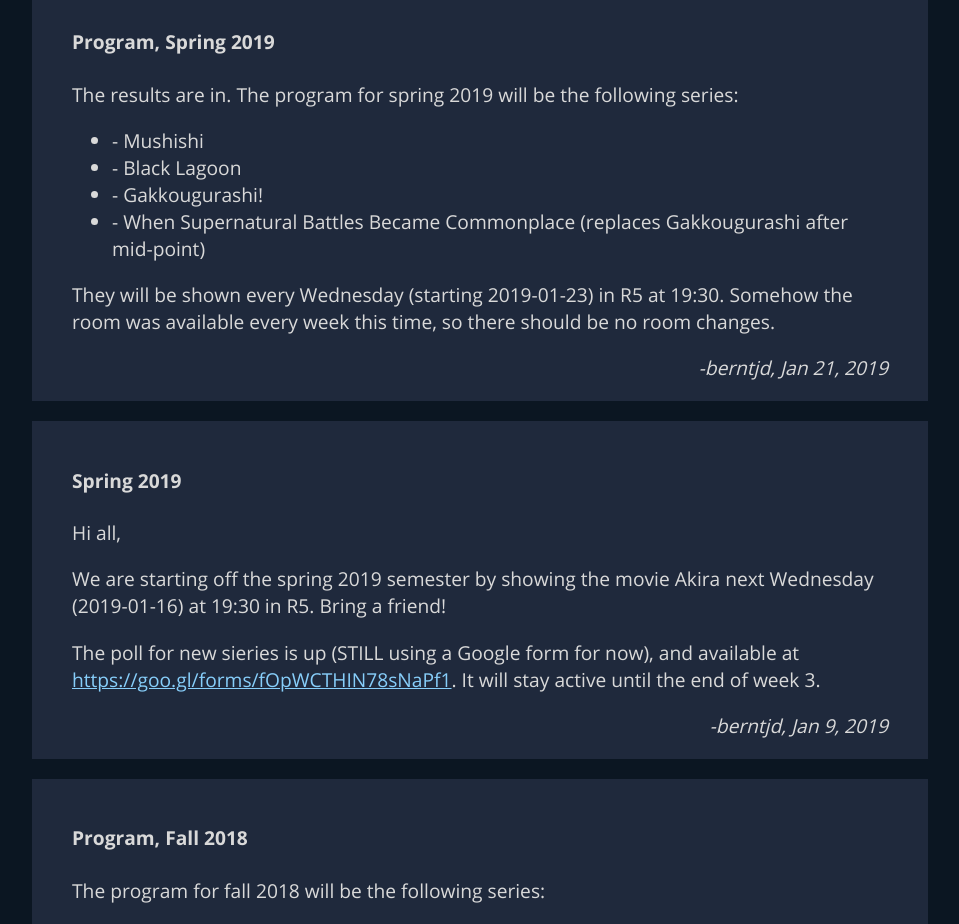
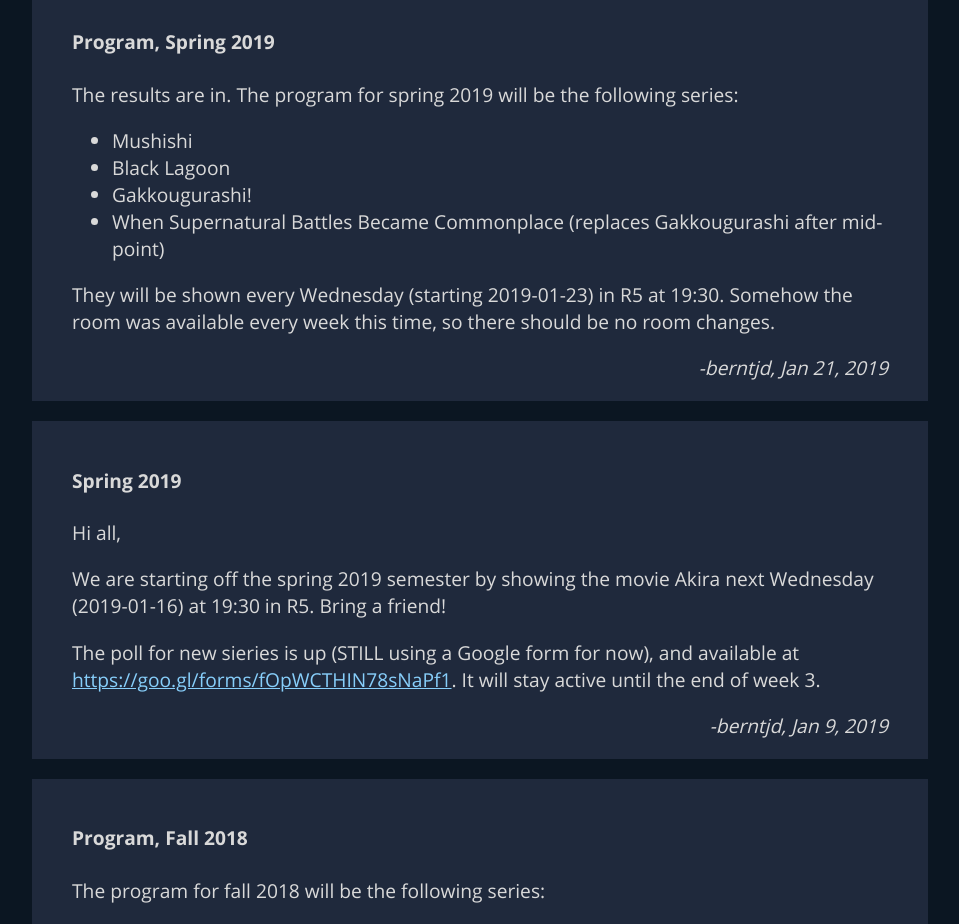
Before and after one commit to SondreElg/Webtek2020, a React (Create React App) app in the folder animentnu/: page /news in a window 1280 px wide. Shown: the part 2340-3264 px from the top of the page, without its empty margins (160-1119 px from the left). Built offline with nearby package versions, Linux system fonts and the light colour scheme.

Commit message:
Fixed some minor formatting errors in news feed

```diff
--- a/animentnu/src/data/dataNews.js
+++ b/animentnu/src/data/dataNews.js
@@ -42,14 +42,14 @@
                     semester.
                 </p>
                 <p>
-                    Please fill out
+                    Please fill out{" "}
                     <a
                         href="https://forms.gle/EPamhaSdTsxk5UKKA"
                         target="_blank"
                         rel="noreferrer"
                     >
                         this form
-                    </a>
+                    </a>{" "}
                     by the end of the week to make your votes count
                 </p>
             </>
@@ -164,11 +164,11 @@
                     following series:
                 </p>
                 <ul>
-                    <li>- Mushishi</li>
-                    <li>- Black Lagoon</li>
-                    <li>- Gakkougurashi!</li>
+                    <li>Mushishi</li>
+                    <li>Black Lagoon</li>
+                    <li>Gakkougurashi!</li>
                     <li>
-                        - When Supernatural Battles Became Commonplace (replaces
+                        When Supernatural Battles Became Commonplace (replaces
                         Gakkougurashi after mid-point)
                     </li>
                 </ul>
```
